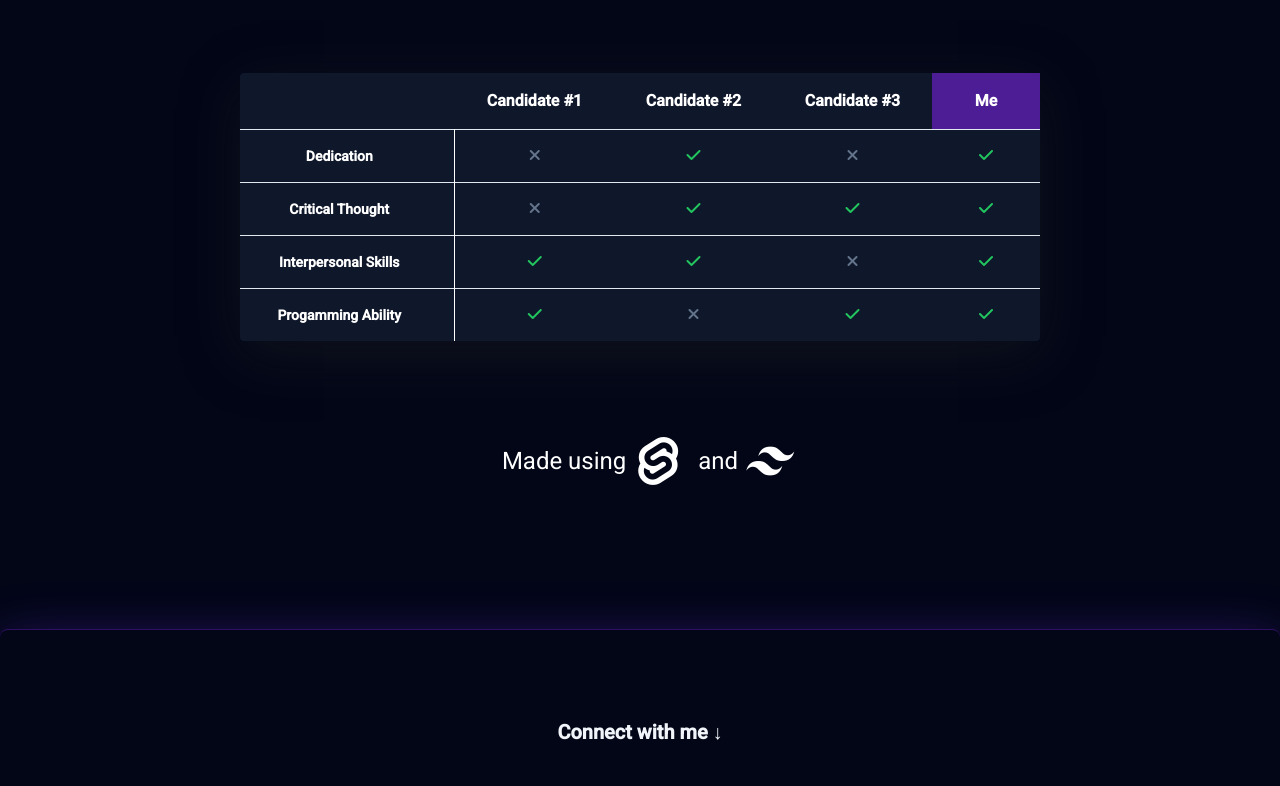
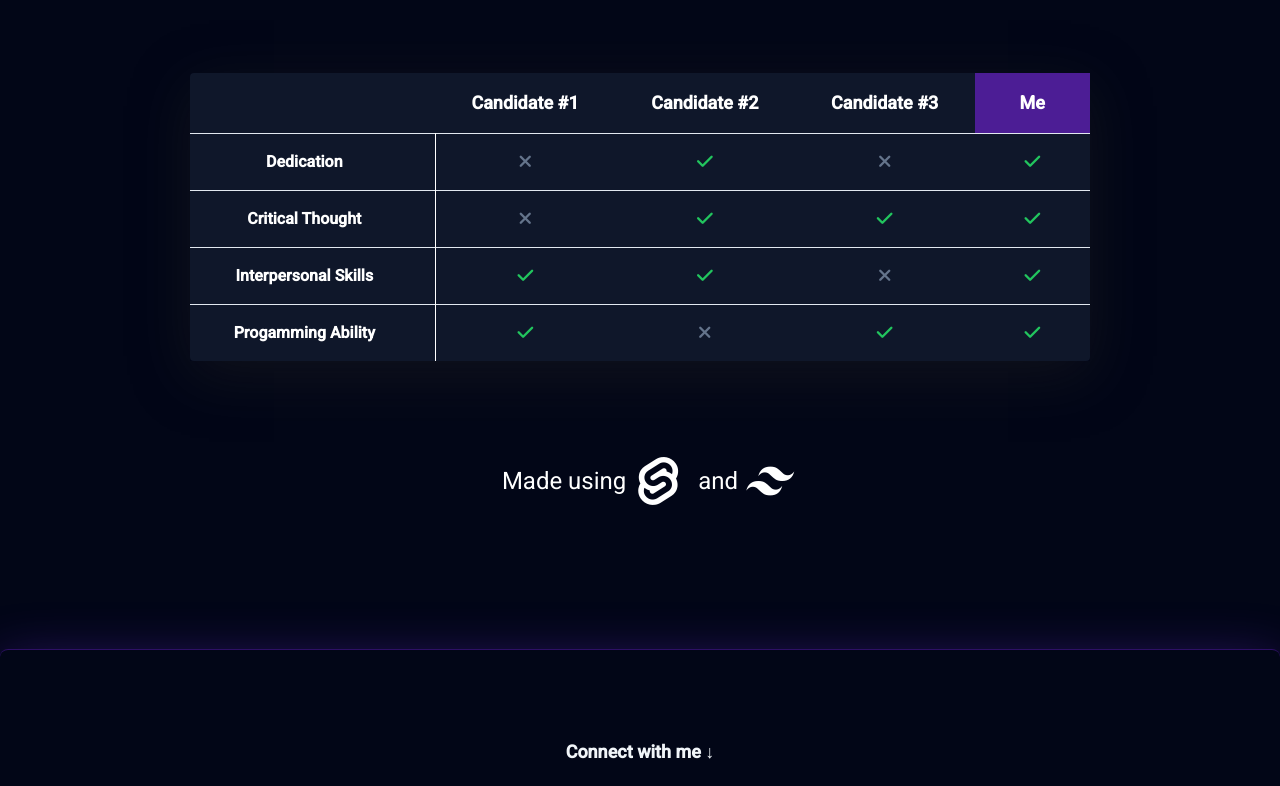
Before and after one commit to a73233/my-cv-site, a SvelteKit app: page / in a window 1280 px wide. Shown: the part 3980-4766 px from the top of the page. Built offline with nearby package versions, Linux system fonts and the light colour scheme.

Commit message:
update scales

```diff
--- a/src/components/Footer.svelte
+++ b/src/components/Footer.svelte
@@ -2,7 +2,7 @@
   class="py-20 sm:py-20 blueShadow border-t rounded-lg border-solid border-violet-950 flex flex-col gap-4 sm:gap-8 justify-center items-center"
 >
   <!-- <p class="px-2 py-2 bg-slate-100 text-slate-950 font-medium"> -->
-  <p class="px-2 py-2 text-slate-100 font-semibold text-xl">
+  <p class="px-2 py-2 text-slate-100 font-semibold text-lg">
     Connect with me &darr;
   </p>
   <div class="flex flex-col gap-4 items-center justify-center">
--- a/src/components/Main.svelte
+++ b/src/components/Main.svelte
@@ -338,7 +338,7 @@
       The <span class="text-violet-400">Complete</span> Package
     </h5>
     <div
-      class="flex flex-col overflow-x-auto gap-10 max-w-[800px] mx-auto w-full table-with-shadow hover:shadow-2xl duration-500"
+      class="flex flex-col overflow-x-auto gap-10 max-w-[900px] mx-auto w-full table-with-shadow hover:shadow-2xl duration-500 text-lg"
     >
       <table class="bg-slate-900 rounded text-center">
         <thead class={"border-b border-solid border-slate-200"}>
@@ -355,7 +355,7 @@
         <tbody>
           <tr class="border-b border-solid border-slate-200">
             <td
-              class="border-r border-solid border-white pl-4 pr-8 py-4 font-semibold text-sm"
+              class="border-r border-solid border-white pl-4 pr-8 py-4 font-semibold text-base"
               >Dedication</td
             >
             <td><i class="fa-solid fa-xmark text-slate-500" /></td>
@@ -365,7 +365,7 @@
           </tr>
           <tr class="border-b border-solid border-slate-200">
             <td
-              class="border-r border-solid border-white pl-4 pr-8 py-4 font-semibold text-sm"
+              class="border-r border-solid border-white pl-4 pr-8 py-4 font-semibold text-base"
               >Critical Thought</td
             >
             <td><i class="fa-solid fa-xmark text-slate-500" /></td>
@@ -375,7 +375,7 @@
           </tr>
           <tr>
             <td
-              class="border-r border-solid border-white pl-4 pr-8 py-4 font-semibold text-sm"
+              class="border-r border-solid border-white pl-4 pr-8 py-4 font-semibold text-base"
               >Interpersonal Skills</td
             >
             <td><i class="fa-solid fa-check text-green-500" /></td>
@@ -385,7 +385,7 @@
           </tr>
           <tr class="border-t border-solid border-slate-200">
             <td
-              class="border-r border-solid border-white pl-4 pr-8 py-4 font-semibold text-sm"
+              class="border-r border-solid border-white pl-4 pr-8 py-4 font-semibold text-base"
               >Progamming Ability</td
             >
             <td><i class="fa-solid fa-check text-green-500" /></td>
```
Also changed, not shown: 21 other files (tests, documents, lock files or other folders).
